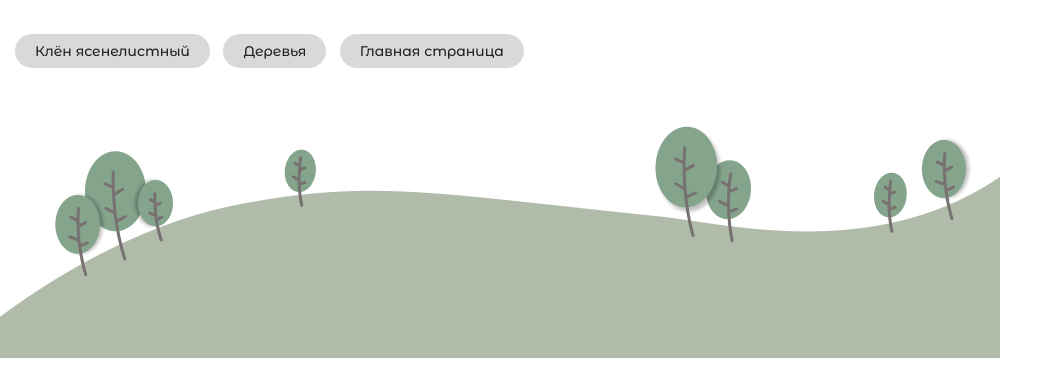
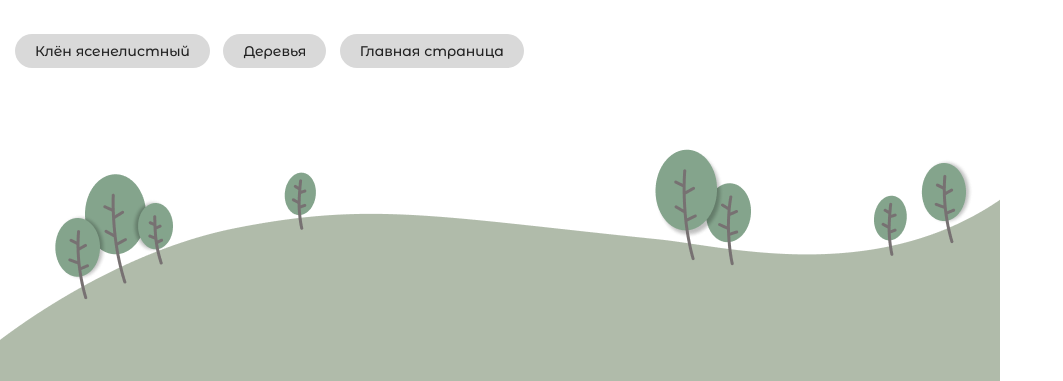
Before and after one commit to svbabaya/garden-series-2, a Flask app: page /plant/2/location in a window 1280 px wide. Shown: the part 429-810 px from the top of the page, without its empty margins (0-1063 px from the left). Before the commit the page ends 787 px from the top, so only its background shows below. Run offline with Flask 3, Linux system fonts and the light colour scheme; data comes from the database, SQL or seed files in the repository.

Commit message:
Fix bg position

```diff
--- a/garden/static/css/main.css
+++ b/garden/static/css/main.css
@@ -16,6 +16,9 @@ body {
     background-image: url(../site_bg_02.png);
     background-position: left bottom;
     background-repeat: no-repeat;
+    min-height: 100dvh;
+    min-height: 100vh;
+    box-sizing: border-box;
 }
 header {
     height: 50px;
--- a/garden/templates/index.html
+++ b/garden/templates/index.html
@@ -17,7 +17,7 @@
   {% for category in categories %}
 
     <a href="{{ url_for('show_category', category_name=category.name) }}" class="category-button">
-      <img src="{{ url_for('static', filename='icons/icon_btn_02.svg') }}" alt="Icon" width="50" height="50">
+      <img src="{{ url_for('static', filename='icons/icon_btn_03.svg') }}" alt="Icon" width="50" height="50">
       <span>{{ category.value['title'] }} ({{ quantities[category.name] }})</span>
     </a>
 
```
Also changed, not shown: garden/static/icons/icon_btn_02.svg (deleted), garden/static/icons/icon_btn_03.svg (added).
